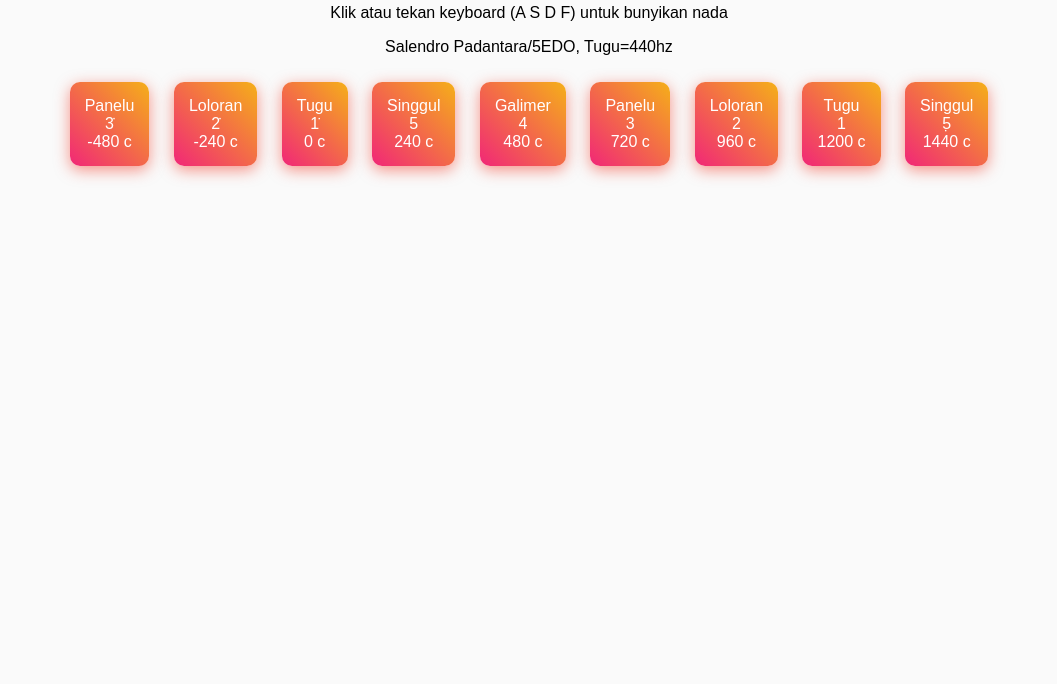
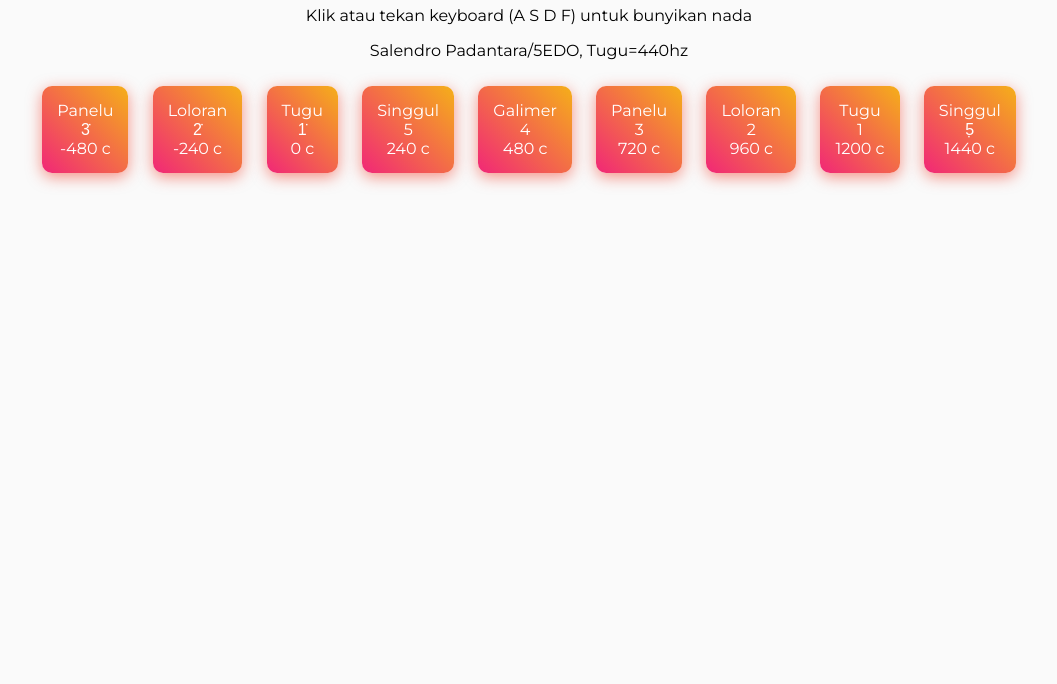
Before and after one commit to Gialle/GialleMacroverse, a plain HTML site: page index.html in a window 1280 px wide. Shown: the part 116-800 px from the top of the page, without its empty margins (111-1168 px from the left). Drawn offline with Linux system fonts and the light colour scheme.

Commit message:
Update index.html

```diff
--- a/index.html
+++ b/index.html
@@ -4,8 +4,17 @@
   <meta charset="UTF-8" />
   <meta name="viewport" content="width=device-width, initial-scale=1.0"/>
   <title>Gialle Macroverse Manual Buttons</title>
+ <!-- Import font Montserrat & Pacifico -->
+  <link href="https://fonts.googleapis.com/css2?family=Montserrat:wght@400;700&family=Pacifico&display=swap" rel="stylesheet">
+
+
   <style>
-    body { font-family: sans-serif; text-align: center; background: #fafafa; padding: 2rem; }
+   body {
+      font-family: 'Montserrat', sans-serif;
+      text-align: center;
+      background: #fafafa;
+      padding: 2rem;
+    }
     .btn-tone {
       display: inline-block;
       padding: 15px 15px;
```
